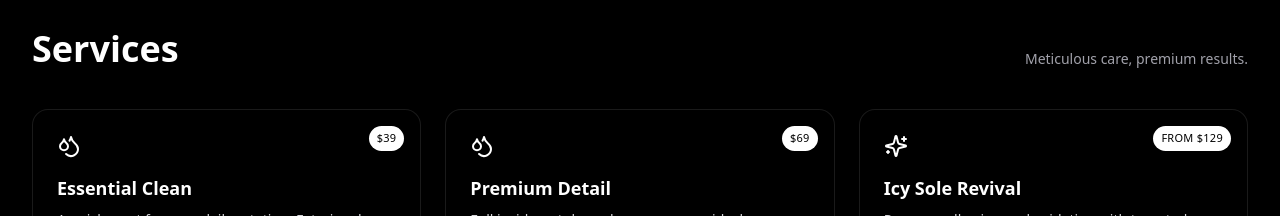
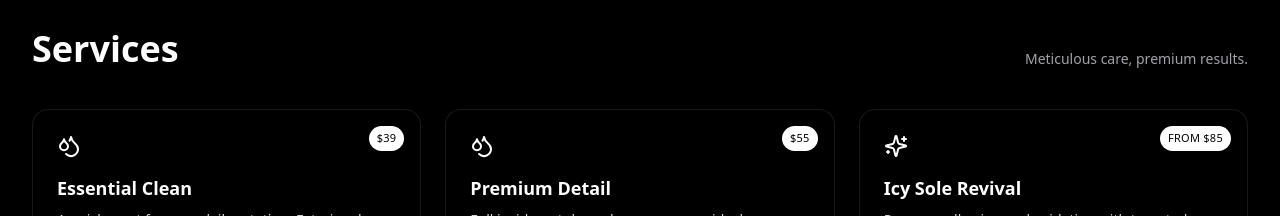
Before and after one commit to unlacesneakers/unlace-site, a Next.js app: page / in a window 1280 px wide. Shown: the part 2120-2336 px from the top of the page. Built offline with nearby package versions, Linux system fonts and the light colour scheme.

Commit message:
Update index.tsx
changed the prices for premium detail and sole revival

```diff
--- a/pages/index.tsx
+++ b/pages/index.tsx
@@ -301,13 +301,13 @@ export default function Home() {
               icon={<Droplets className="h-6 w-6" />}
               title="Premium Detail"
               desc="Full inside-out deep clean: uppers, midsoles, insoles & laces. Material-safe for leather, mesh, suede & nubuck — finished with deodorising."
-              price="$69"
+              price="$55"
             />
             <Card
               icon={<Stars className="h-6 w-6" />}
               title="Icy Sole Revival"
               desc="Reverse yellowing and oxidation with targeted whitening & stain treatment. Bring back that fresh-out-the-box glow."
-              price="From $129"
+              price="From $85"
             />
           </div>
 
```
